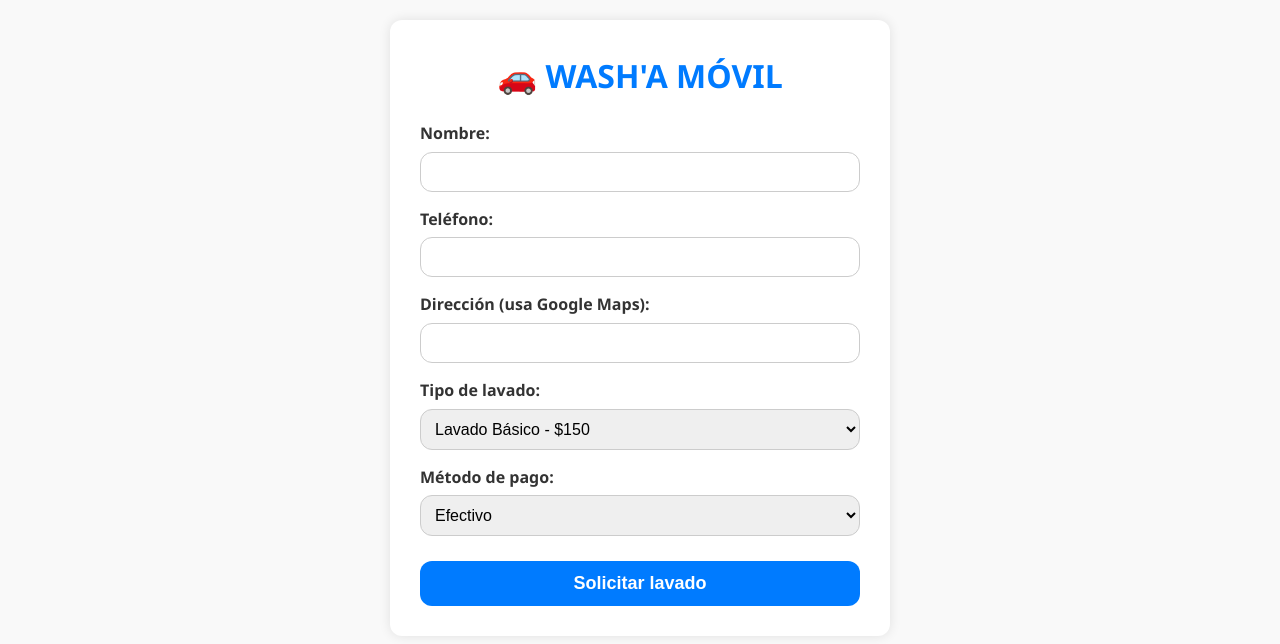
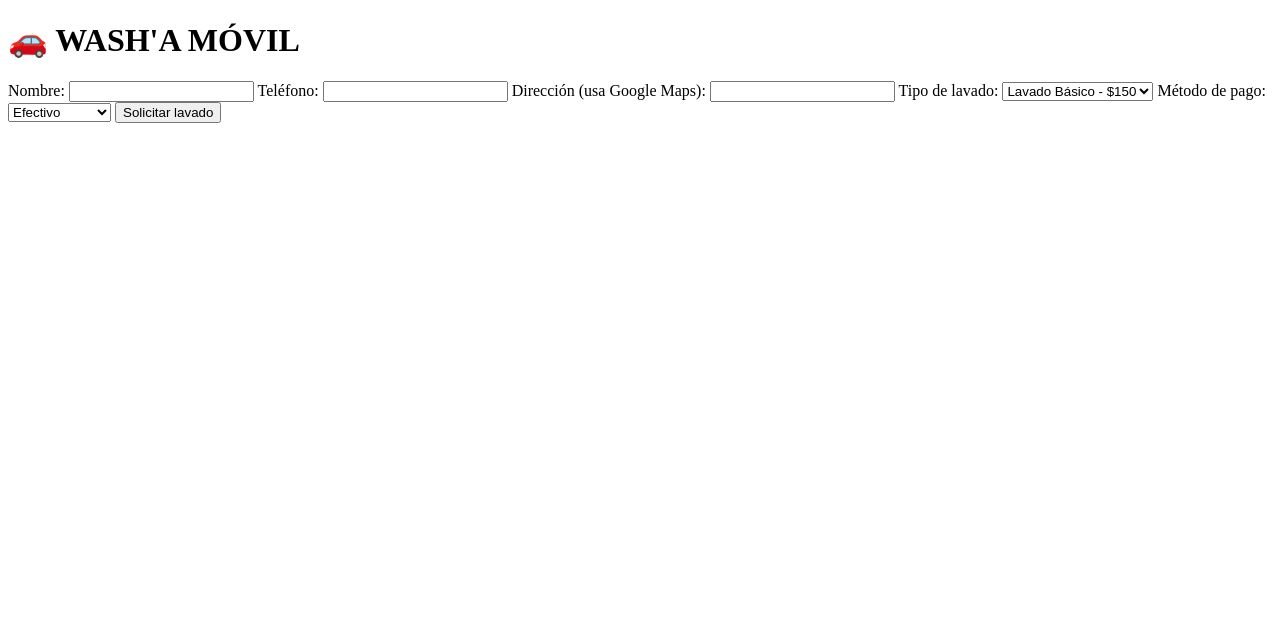
Before and after one commit to abrahambite/washa-movil, a website: page index.html in a window 1280 px wide. Drawn offline with Linux system fonts and the light colour scheme.

Commit message:
style.css

```diff
--- a/style.css
+++ b/style.css
@@ -1,97 +1,65 @@
-:root {
-  --main-color: #007bff;
-  --background: #f9f9f9;
-  --text-color: #333;
-  --radius: 12px;
+const express = require('express');
+const cors = require('cors');
+const fs = require('fs');
+const path = require('path');
+const bodyParser = require('body-parser');
+const { v4: uuidv4 } = require('uuid');
+
+const app = express();
+app.use(cors());
+app.use(bodyParser.json());
+
+// Servir archivos estáticos desde la raíz
+app.use(express.static(path.join(__dirname)));
+
+// Redirigir "/" a index.html
+app.get('/', (req, res) => {
+  res.sendFile(path.join(__dirname, 'index.html'));
+});
+
+// Rutas de pedidos
+const pedidosPath = './data/pedidos.json';
+
+function loadPedidos() {
+  if (!fs.existsSync(pedidosPath)) return [];
+  return JSON.parse(fs.readFileSync(pedidosPath));
 }
 
-* {
-  margin: 0;
-  padding: 0;
-  box-sizing: border-box;
+function savePedidos(pedidos) {
+  fs.writeFileSync(pedidosPath, JSON.stringify(pedidos, null, 2));
 }
 
-body {
-  font-family: 'Segoe UI', sans-serif;
-  background: var(--background);
-  color: var(--text-color);
-  line-height: 1.6;
-  padding: 20px;
-}
+app.post('/api/pedidos', (req, res) => {
+  const pedidos = loadPedidos();
+  const pedido = { id: uuidv4(), ...req.body };
+  pedidos.push(pedido);
+  savePedidos(pedidos);
+  res.json({ id: pedido.id });
+});
 
-.container {
-  max-width: 500px;
-  margin: auto;
-  background: white;
-  padding: 30px;
-  border-radius: var(--radius);
-  box-shadow: 0 0 12px rgba(0,0,0,0.1);
-}
+app.get('/api/pedidos', (req, res) => {
+  const pedidos = loadPedidos();
+  res.json(pedidos);
+});
 
-h1, h2 {
-  text-align: center;
-  margin-bottom: 20px;
-  color: var(--main-color);
-}
+app.get('/api/pedidos/:id', (req, res) => {
+  const pedidos = loadPedidos();
+  const pedido = pedidos.find(p => p.id === req.params.id);
+  if (pedido) res.json(pedido);
+  else res.status(404).json({ error: 'Pedido no encontrado' });
+});
 
-form label {
-  display: block;
-  margin-top: 15px;
-  font-weight: 600;
-}
+app.put('/api/pedidos/:id', (req, res) => {
+  const pedidos = loadPedidos();
+  const index = pedidos.findIndex(p => p.id === req.params.id);
+  if (index !== -1) {
+    pedidos[index] = { ...pedidos[index], ...req.body };
+    savePedidos(pedidos);
+    res.json(pedidos[index]);
+  } else {
+    res.status(404).json({ error: 'Pedido no encontrado' });
+  }
+});
 
-input[type="text"],
-input[type="tel"],
-select {
-  width: 100%;
-  padding: 10px;
-  margin-top: 5px;
-  border: 1px solid #ccc;
-  border-radius: var(--radius);
-  font-size: 16px;
-}
-
-button {
-  width: 100%;
-  padding: 12px;
-  margin-top: 25px;
-  background: var(--main-color);
-  color: white;
-  border: none;
-  border-radius: var(--radius);
-  font-size: 18px;
-  font-weight: bold;
-  cursor: pointer;
-  transition: background 0.3s ease;
-}
-
-button:hover {
-  background: #0056b3;
-}
-
-table {
-  width: 100%;
-  border-collapse: collapse;
-  margin-top: 20px;
-}
-
-table th, table td {
-  padding: 12px;
-  text-align: left;
-  border-bottom: 1px solid #ddd;
-}
-
-table th {
-  background: #007bff;
-  color: white;
-}
-
-@media (max-width: 600px) {
-  .container {
-    padding: 15px;
-  }
-
-  button {
-    font-size: 16px;
-  }
-}
+const PORT = process.env.PORT || 8080;
+app.listen(PORT, () => console.log(`Servidor corriendo en puerto ${PORT}`));
```
